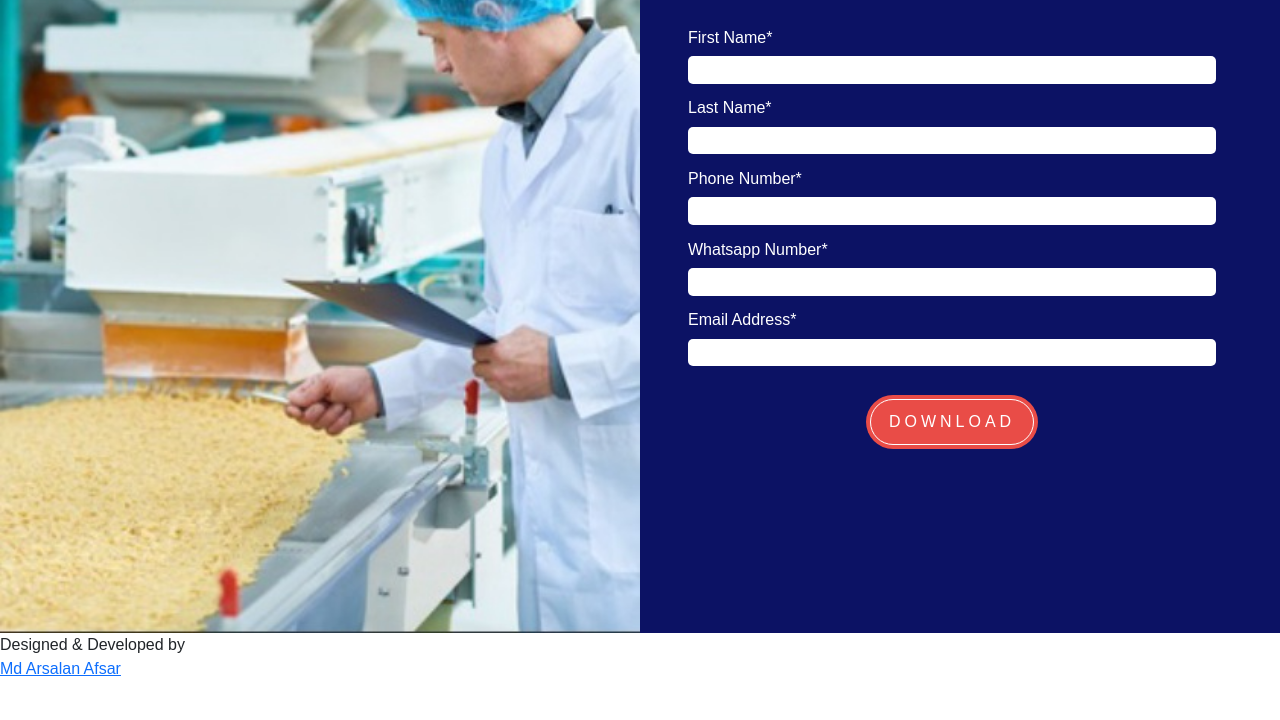
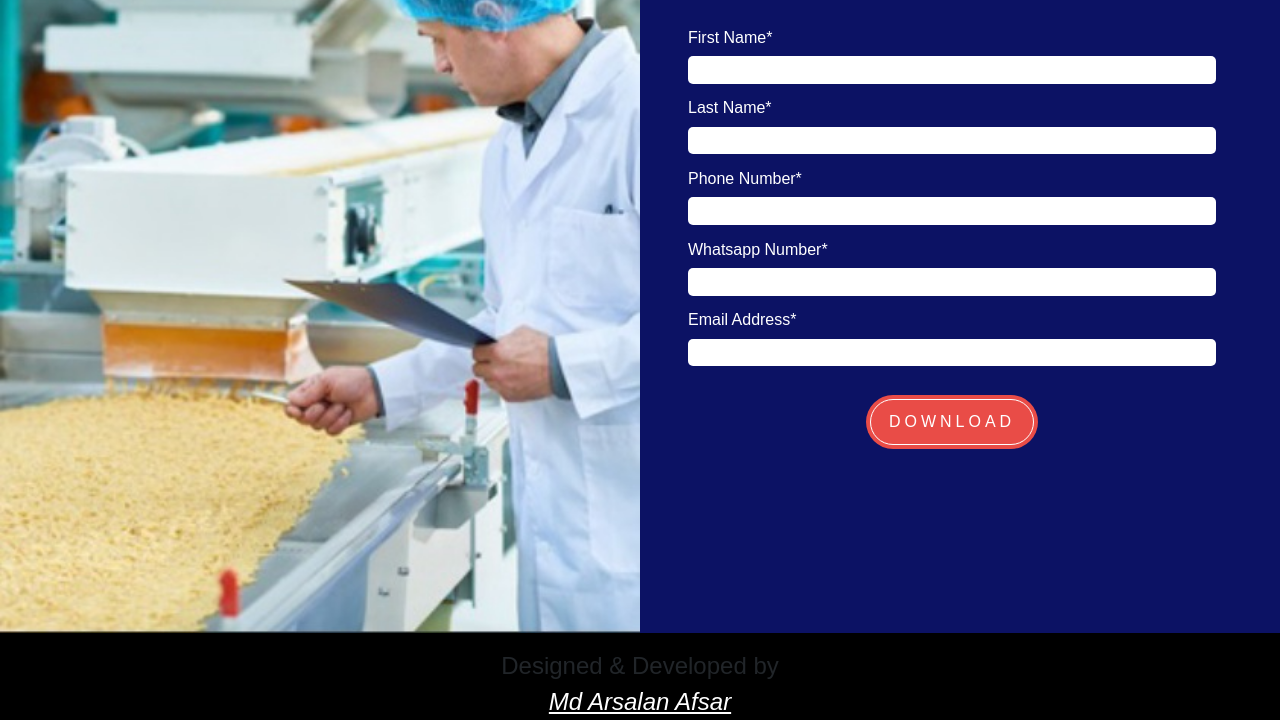
Before and after one commit to afsar11797/CODSOFT, a plain HTML site: page Bhikaram-Chandimal/index.html in a window 1280 px wide. Shown: the part 5500-6220 px from the top of the page. Before the commit the page ends 6181 px from the top, so only its background shows below. Drawn offline with nearby package versions, Linux system fonts and the light colour scheme.

Commit message:
Update style.css

```diff
--- a/Bhikaram-Chandimal/css/style.css
+++ b/Bhikaram-Chandimal/css/style.css
@@ -372,3 +372,19 @@ hr {
   margin: 0 auto;
   margin-top: 1em;
 }
+
+
+.foot{
+  font-size: 1.5em;
+  padding-top: 15px;
+  display: flex;
+  flex-direction: column;
+  align-items: center;
+  background-color: black;
+}
+.foot a{
+  font-style: italic;
+  cursor: pointer;
+  text-decoration: underline;
+  color: #ffffff;
+}
```
